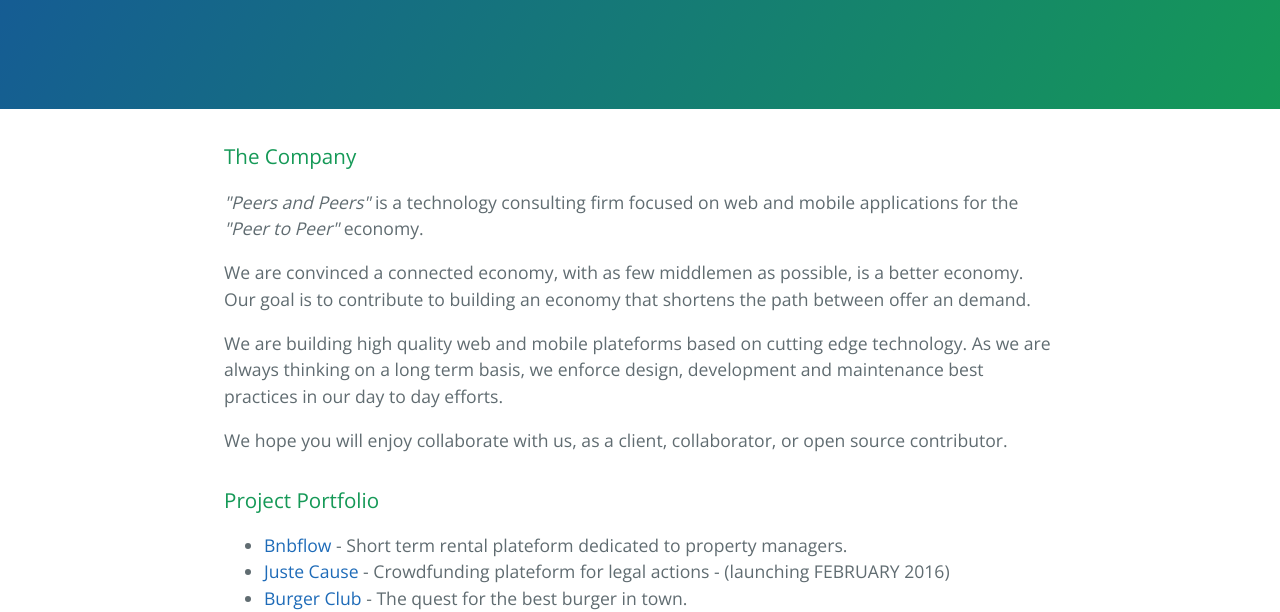
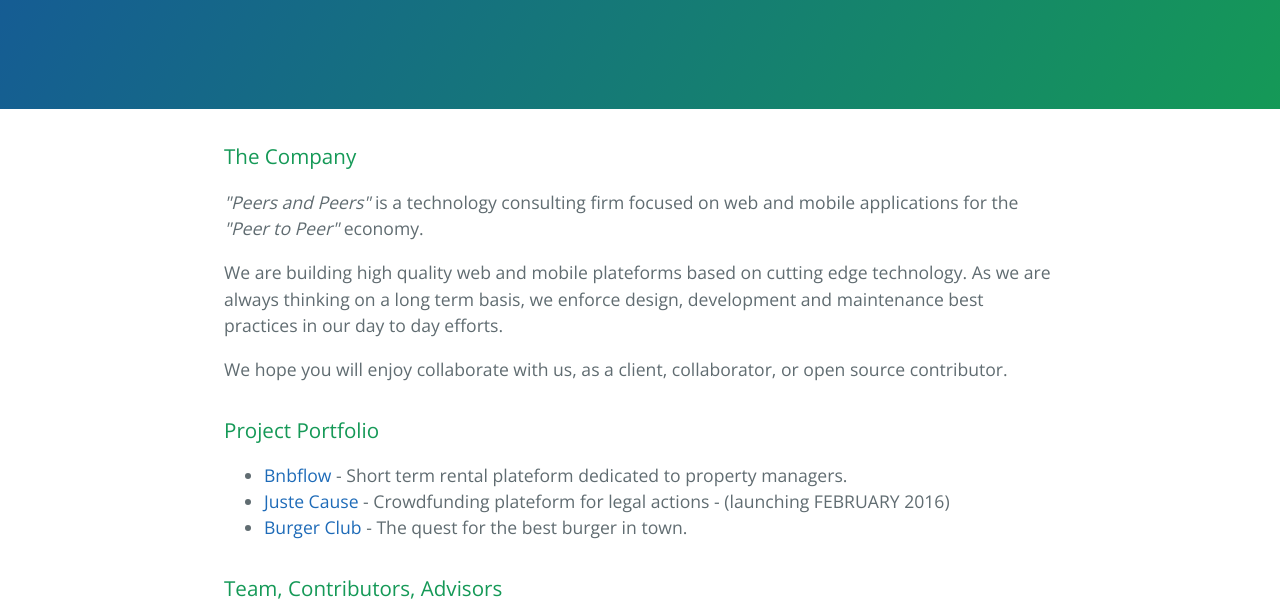
Before and after one commit to quentindecock/peers_and_peers, a plain HTML site: page index.html in a window 1280 px wide. Shown: the part 208-820 px from the top of the page. Drawn offline with nearby package versions, Linux system fonts and the light colour scheme.

Commit message:
removes paragraph

```diff
--- a/index.html
+++ b/index.html
@@ -23,11 +23,6 @@
       <p>
         <i>"Peers and Peers"</i> is a technology consulting firm focused on web
         and mobile applications for the <i>"Peer to Peer"</i> economy.
-      </p>
-      <p>
-        We are convinced a connected economy, with as few middlemen as possible,
-        is a better economy. Our goal is to contribute to building an economy
-        that shortens the path between offer an demand.
       </p>
       <p>
         We are building high quality web and mobile plateforms based on cutting
```
